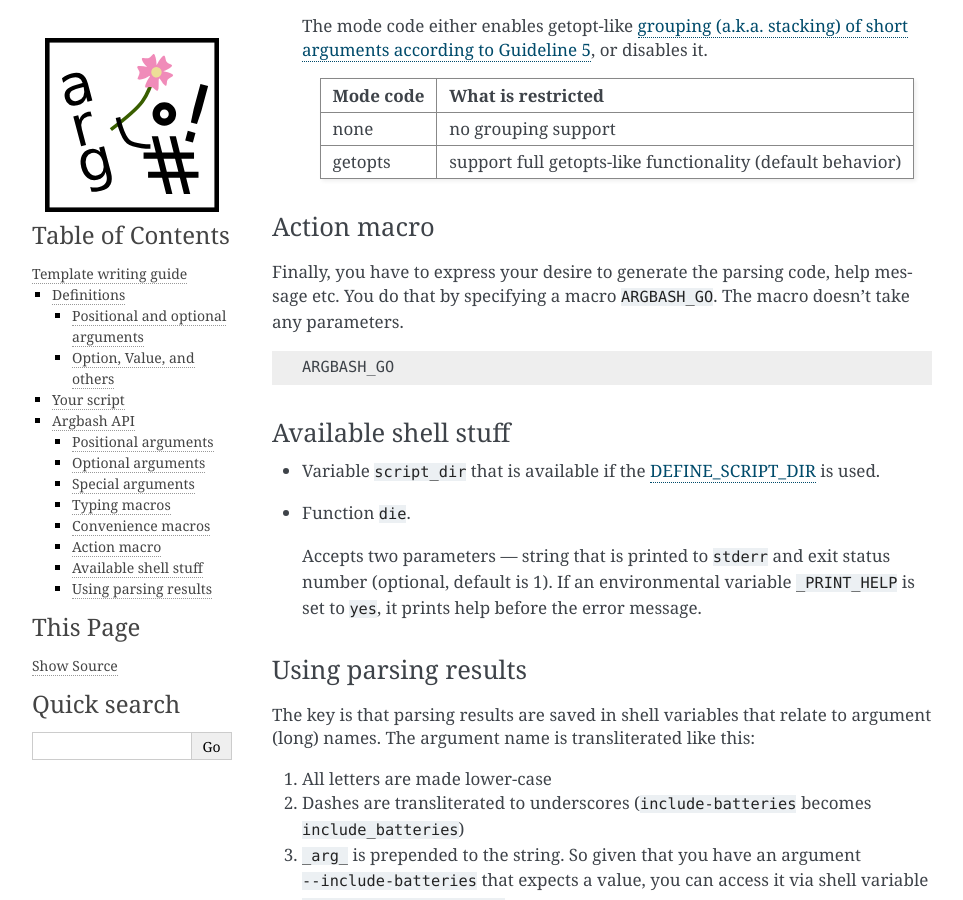
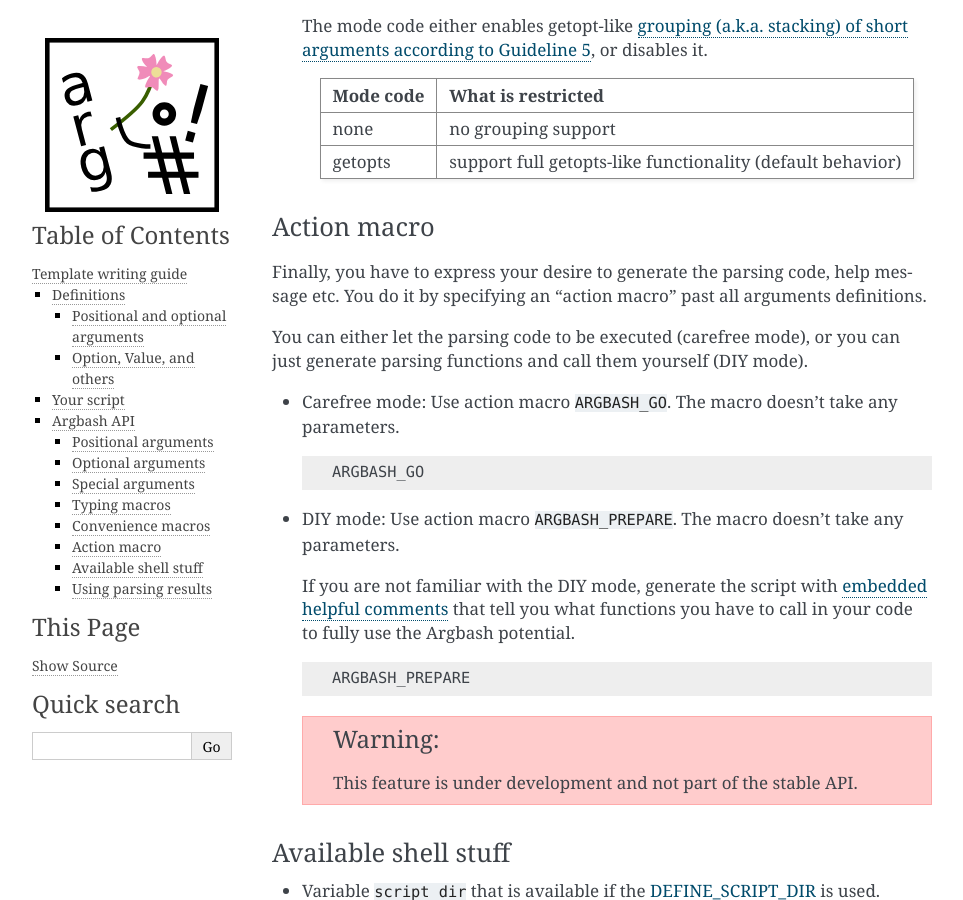
Before and after one commit to matejak/argbash, a Sphinx documentation site: the page built from doc/guide.rst, in a window 1280 px wide and 900 px high, scrolled down 14226 px. Shown: the whole window, without its empty margins (148-1111 px from the left). Built offline with Sphinx 7.4.7, drawn with Linux system fonts in a browser that asks for light colours.

Commit message:
Added info about DIY mode and commented mode.

```diff
--- a/doc/guide.rst
+++ b/doc/guide.rst
@@ -582,12 +582,30 @@ Action macro
 ++++++++++++
 
 Finally, you have to express your desire to generate the parsing code, help message etc.
-You do that by specifying a macro ``ARGBASH_GO``.
-The macro doesn't take any parameters.
+You do it by specifying an "action macro" past all arguments definitions.
 
-::
+You can either let the parsing code to be executed (carefree mode), or you can just generate parsing functions and call them yourself (DIY mode).
 
-   ARGBASH_GO
+* Carefree mode: Use action macro ``ARGBASH_GO``.
+  The macro doesn't take any parameters.
+
+  ::
+
+     ARGBASH_GO
+
+* DIY mode: Use action macro ``ARGBASH_PREPARE``.
+  The macro doesn't take any parameters.
+
+  If you are not familiar with the DIY mode, generate the script with :ref:`embedded helpful comments <commented>` that tell you what functions you have to call in your code to fully use the Argbash potential.
+
+  ::
+
+     ARGBASH_PREPARE
+
+  .. warning::
+
+    This feature is under development and not part of the stable API.
+
 
 Available shell stuff
 +++++++++++++++++++++
```
Also changed, not shown: doc/usage.rst (+21 -1 lines).
